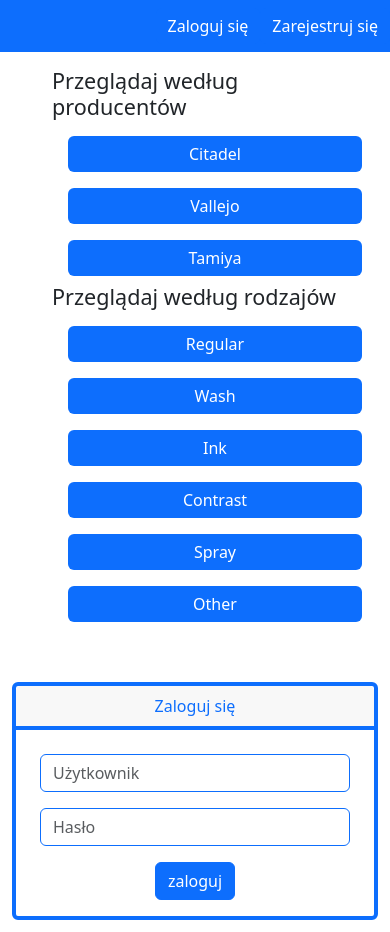
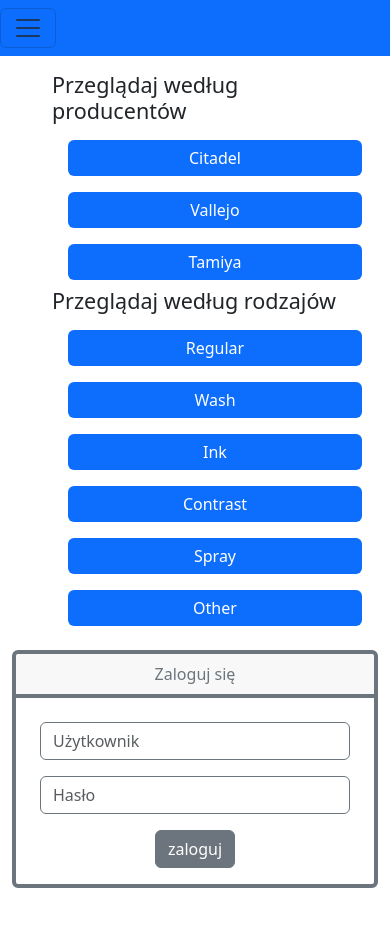
Before and after one commit to Maciekk119/WykazFarb, a Django app: page /accounts/login/ in a window 390 px wide. After the commit the page ends 888 px from the top, so only its background shows below. Run offline with Django 4.2, Linux system fonts and the light colour scheme; parts of the project's set-up code (start-up, migrations or seed data) failed here and were passed over; some libraries are stand-ins or nearby versions.

Commit message:
Bootstrap toggler

```diff
--- a/templates/logging.html
+++ b/templates/logging.html
@@ -2,8 +2,8 @@
 {% block content %}
 <div class="row justify-content-center d-flex h-100 align-items-center">
     <div class="col-sm-12 col-md-8 col-lg-3 h-full ">
-        <div class="card border-4 border-primary ">
-            <div class="card-header text-center  border-primary border-4 text-primary ">
+        <div class="card border-4 border-secondary ">
+            <div class="card-header text-center  border-secondary border-4 text-secondary ">
                 Zaloguj się
             </div>
     <form method="POST">
@@ -11,14 +11,14 @@
         <br>
 <div class="input-group mb-3 px-4">
 
-        <input type="text" class="form-control border-primary " name="username" placeholder="Użytkownik">
+        <input type="text" class="form-control border-secondary " name="username" placeholder="Użytkownik">
 </div>
         <div class="input-group mb-3 px-4">
-            <input type="password" class="form-control border-primary " name="password" placeholder="Hasło">
+            <input type="password" class="form-control border-secondary " name="password" placeholder="Hasło">
 
     </div>
         <div class="input-group mb-3 justify-content-center">
-        <input type="submit" class="btn btn-primary" name="zaloguj" value="zaloguj">
+        <input type="submit" class="btn btn-secondary" name="zaloguj" value="zaloguj">
         </div>
     </form>
         </div>
--- a/templates/main.html
+++ b/templates/main.html
@@ -10,75 +10,157 @@
 
 </head>
 <body>
+
 <div class="container-fluid">
-    <div class="row  bg-primary">
-    <div class="navbar justify-content-between ">
+    <div class="row  bg-primary justify-content-between">
+        <nav class="navbar bg-primary navbar-light">
+
             <div class="col ">
+                <button class="navbar-toggler d-md-none" type="button" data-bs-toggle="collapse"
+                data-bs-target="#main-nav" aria-controls="main-nav" aria-expanded="false"
+                aria-label="Toggle navigation"><span class="navbar-toggler-icon"></span>
+                </button>
 
-            <img src="{% static 'images/logo4.png' %}" class="img-fluid d-none d-md-block" style="height:100px">
+                <a href="/" class="link">
+                <img src="{% static 'images/logo4.png' %}" class="d-none d-md-block navbar-brand" style="height:100px">
+                </a>
+            </div>
 
+
+            {% if user.is_authenticated %}
+                <div class="col d-none d-md-block">
+                    <div class="btn-group btn-group-fluid">
+                        <a href="/paints">
+                            <button type="button" class="btn btn-primary border-0 text-nowrap">Twoje farby</button>
+                        </a>
+                        <a href="/paintsets?name={{ user.id }}">
+                            <button type="button" class="btn btn-primary border-0 text-nowrap">Twoje zestawy</button>
+                        </a>
                     </div>
-        {% if user.is_authenticated %}
-            <div class="btn-group">
-                <a href="/paints"><button type="button"  class="btn btn-primary">Twoje farby</button></a>
-                <a href="/paintsets?name={{ user.id }}"><button type="button"  class="btn btn-primary border-0">Twoje zestawy</button></a>
                 </div>
             {% endif %}
 
-        <div class="btn-group">
+            <div class="btn-group d-none d-md-block">
+
                 {% if user.is_authenticated %}
                     <div class="my-auto">Zalogowano jako: {{ user.username }}</div>
-                        <a href="/logout"><button type="button"  class="btn btn-primary border-0">Wyloguj się</button></a>
+                    <a href="/logout">
+                        <button type="button" class="btn btn-primary border-0">Wyloguj się</button>
+                    </a>
                 {% else %}
-                    <a href="/accounts/login"><button type="button" class="btn btn-primary border-0" >Zaloguj się</button></a>
-                    <a href="/registering"><button type="button"  class="btn btn-primary border-0">Zarejestruj się</button></a>
+                    <a href="/accounts/login">
+                        <button type="button" class="btn btn-primary border-0">Zaloguj się</button>
+                    </a>
+                    <a href="/registering">
+                        <button type="button" class="btn btn-primary border-0">Zarejestruj się</button>
+                    </a>
                 {% endif %}
             </div>
+        <div class="collapse navbar-collapse d-md-none justify-content-staart align-center" id="main-nav">
+            <ul class="navbar-nav">
+                <li class="nav-item">
+                <button class="navbar-toggler d-md-none" data-bs-toggle="collapse"
+                data-bs-target="#main-nav" aria-controls="main-nav" aria-expanded="false"
+                aria-label="Toggle navigation">fdg
+                </button>
+                </li>
+            {% if user.is_authenticated %}
+                <li class="nav-item">
+                <a class="nav-link" href="/paints">
+                            Twoje farby
+                        </a>
+                </li>
+                <li class="nav-item">
+                        <a class="nav-link" href="/paintsets?name={{ user.id }}">
+                            Twoje zestawy
+                        </a>
+                </li>
 
+
+            {% endif %}
+            {% if user.is_authenticated %}
+                <br>
+                    <li class="nav-item">Zalogowano jako: {{ user.username }}</li>
+                <li class="nav-item">
+                    <a class="nav-link" href="/logout">
+                        Wyloguj się
+                    </a>
+                </li>
+                {% else %}
+                    <a href="/accounts/login">
+                        <button type="button" class="btn btn-primary border-0 text-nowrap">Zaloguj się</button>
+                    </a>
+                    <a href="/registering">
+                        <button type="button" class="btn btn-primary border-0 text-nowrap">Zarejestruj się</button>
+                    </a>
+                {% endif %}
+            </ul>
             </div>
+
+        </nav>
 </div>
-<div class=".container-fluid ">
 
-</div>
+
+<section>
     <div class="row justify-content-left">
 
         <div class="col-12 col-md-4 col-lg-2">
-    <menu >
+            <menu>
                 <h4 class="h4">
                     Przeglądaj według producentów
                 </h4>
 
                 <ol class="list-group border-0 ">
-            <li class="list-group-item border-0"> <a href="/katalog/brand/1" ><button type="button" class="btn btn-primary border-0 w-100">Citadel</button></a></li>
-            <li class="list-group-item border-0"><a href="/katalog/brand/2"><button type="button" class="btn btn-primary border-0 w-100">Vallejo</button></a></li>
-            <li class="list-group-item border-0"><a href="/katalog/brand/3"><button type="button" class="btn btn-primary border-0 w-100">Tamiya</button></a></li>
+                    <li class="list-group-item border-0"><a href="/katalog/brand/1">
+                        <button type="button" class="btn btn-primary border-0 w-100">Citadel</button>
+                    </a></li>
+                    <li class="list-group-item border-0"><a href="/katalog/brand/2">
+                        <button type="button" class="btn btn-primary border-0 w-100">Vallejo</button>
+                    </a></li>
+                    <li class="list-group-item border-0"><a href="/katalog/brand/3">
+                        <button type="button" class="btn btn-primary border-0 w-100">Tamiya</button>
+                    </a></li>
 
                 </ol>
                 <h4 class="h4">
                     Przeglądaj według rodzajów
                 </h4>
                 <ol class="list-group border-0">
-            <li class="list-group-item border-0"><a href="/katalog/type/1"><button type="button" class="btn btn-primary border-0 w-100">Regular</button></a></li>
-            <li class="list-group-item border-0"><a href="/katalog/type/2"><button type="button" class="btn btn-primary border-0 w-100">Wash</button></a></li>
-            <li class="list-group-item border-0"><a href="/katalog/type/3"><button type="button" class="btn btn-primary border-0 w-100">Ink</button></a></li>
-            <li class="list-group-item border-0"><a href="/katalog/type/4"><button type="button" class="btn btn-primary border-0 w-100">Contrast</button></a></li>
-            <li class="list-group-item border-0"><a href="/katalog/type/5"><button type="button" class="btn btn-primary border-0 w-100">Spray</button></a></li>
-            <li class="list-group-item border-0"><a href="/katalog/type/6"><button type="button" class="btn btn-primary border-0 w-100">Other</button></a></li>
+                    <li class="list-group-item border-0"><a href="/katalog/type/1">
+                        <button type="button" class="btn btn-primary border-0 w-100">Regular</button>
+                    </a></li>
+                    <li class="list-group-item border-0"><a href="/katalog/type/2">
+                        <button type="button" class="btn btn-primary border-0 w-100">Wash</button>
+                    </a></li>
+                    <li class="list-group-item border-0"><a href="/katalog/type/3">
+                        <button type="button" class="btn btn-primary border-0 w-100">Ink</button>
+                    </a></li>
+                    <li class="list-group-item border-0"><a href="/katalog/type/4">
+                        <button type="button" class="btn btn-primary border-0 w-100">Contrast</button>
+                    </a></li>
+                    <li class="list-group-item border-0"><a href="/katalog/type/5">
+                        <button type="button" class="btn btn-primary border-0 w-100">Spray</button>
+                    </a></li>
+                    <li class="list-group-item border-0"><a href="/katalog/type/6">
+                        <button type="button" class="btn btn-primary border-0 w-100">Other</button>
+                    </a></li>
 
 
                 </ol>
 
             </menu>
         </div>
-        <div class="col h-full justify-content-between">
-        <br>
+        <div class="col h-full justify-content-between align-items-center">
+
 
             {% block content %}
             {% endblock %}
         </div>
 
     </div>
+</section>
 </div>
+
 {% bootstrap_javascript %}
 
 </body>
```
Lines whose indentation alone changed are shown as unchanged.
